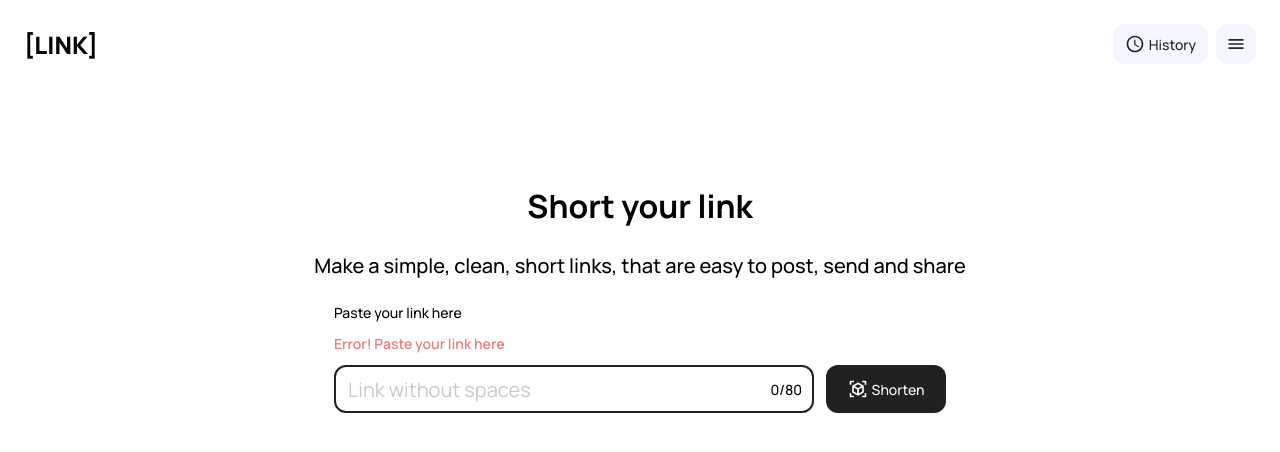
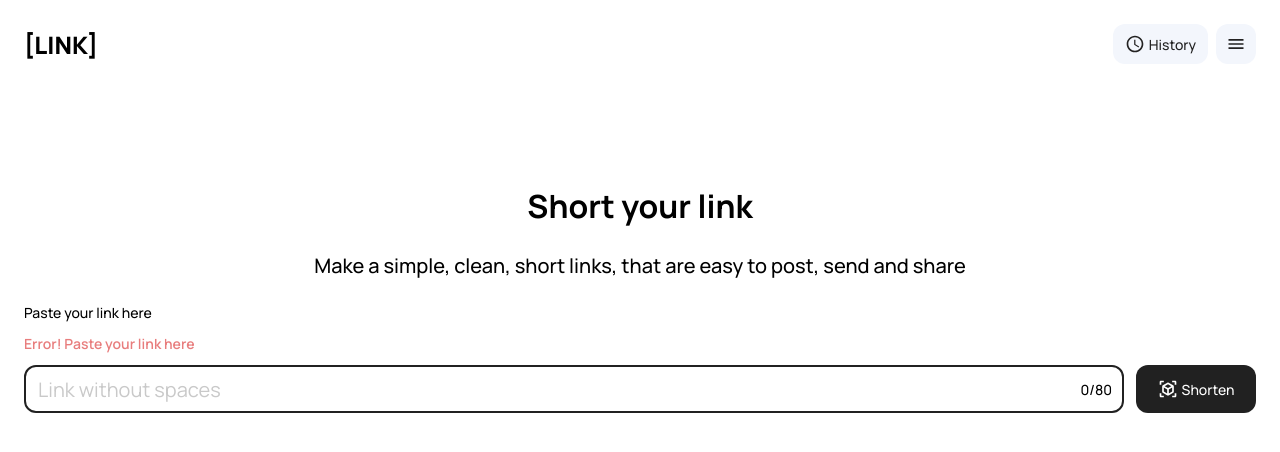
Before and after one commit to lletov/link, a React (Create React App) app: page / in a window 1280 px wide. Shown: the top 452 px of the page. Built offline with nearby package versions, Linux system fonts and the light colour scheme.

Commit message:
fix: css position fixed

```diff
--- a/src/App.css
+++ b/src/App.css
@@ -109,7 +109,8 @@ p {
 }
 
 .btn-m:hover {
-  background-color: var(--main-black-hover);
+  /* background-color: var(--main-black-hover); */
+  scale: 1.02;
 }
 
 .shorten-form {
@@ -117,16 +118,21 @@ p {
   flex-direction: column;
   align-items: start;
   gap: 1.2rem;
-  div {
-    display: inline-flex;
-  }
+  width: 100%;
+}
+
+.shorten-form-cta {
+  display: flex;
+  width: 100%;
 }
 
 .input-wrapper {
   position: relative;
+  width: 100%;
   margin-right: 1.2rem;
   input {
-    width: 48rem;
+    width: 100%;
+    height: 100%;
     border-radius: 1.2rem;
     border: solid 0.2rem var(--main-black);
     font-size: 2rem;
--- a/src/components/Input.tsx
+++ b/src/components/Input.tsx
@@ -26,10 +26,10 @@ export default function Input({maxLength}:TProps) {
             placeholder='Link without spaces'
             maxLength={maxLength}
         />
-        <div className='input-btns'>
+        <section className='input-btns'>
             <p>{`${text.length}/${maxLength}`}</p>
             {text.length > 0 && <button onClick={clearInput}><img src={clear}/></button>}
-        </div>
+        </section>
     </div>
   )
 }
--- a/src/components/ShortenForm.tsx
+++ b/src/components/ShortenForm.tsx
@@ -10,7 +10,7 @@ export default function ShortenForm() {
     <div className='shorten-form'>
         <p>Paste your link here</p>
         <p className='error-text'>Error! Paste your link here</p>
-        <div>
+        <div className='shorten-form-cta'>
             <Input maxLength={80}/>
             <BigButton title='Shorten' path={ShortenIcon} width={'12rem'}/>
         </div>
```
